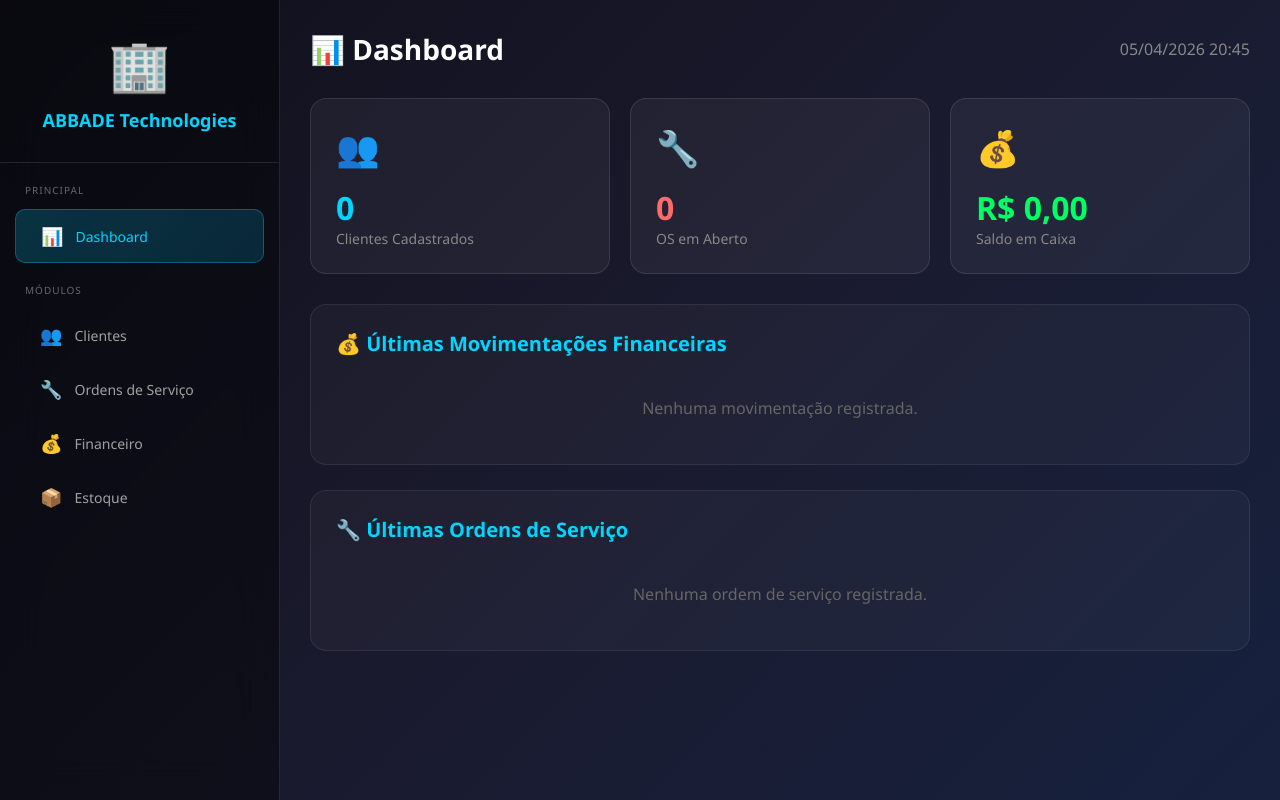
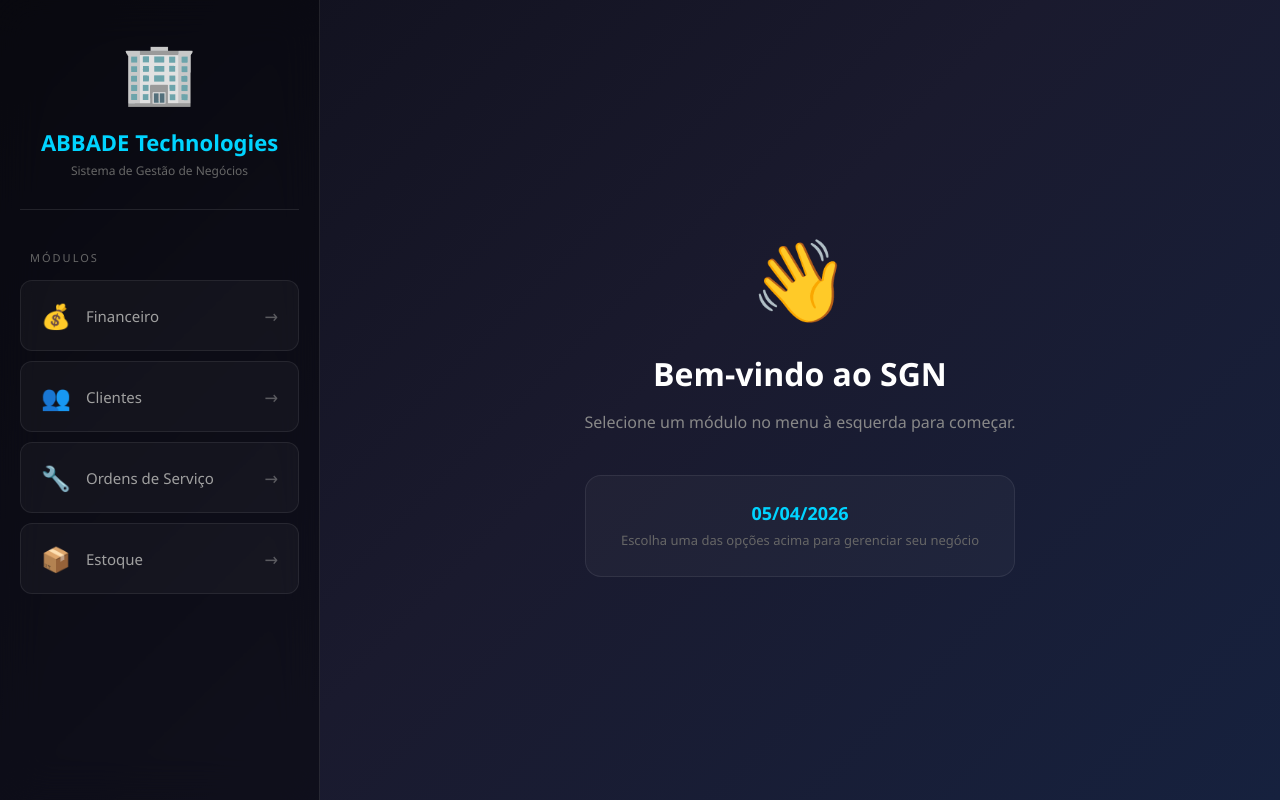
Before and after one commit to acibabbadecastro/sgn-abbade, a PHP site: page /sgn_final/index.php in a window 1280 px wide. Run offline with PHP 8.4, Linux system fonts and the light colour scheme; data that the repository does not hold is empty; some libraries are stand-ins or nearby versions.

Commit message:
Dashboard simplificado: sem valores na tela, botões à esquerda

```diff
--- a/sgn_final/index.php
+++ b/sgn_final/index.php
@@ -1,35 +1,6 @@
 <?php
 // Página inicial do SGN - Dashboard
 require_once 'includes/config.php';
-
-// Buscar estatísticas
-$clientes = $pdo->query("SELECT COUNT(*) FROM clientes.clientes")->fetchColumn();
-$os_abertas = $pdo->query("SELECT COUNT(*) FROM os.ordens_servico WHERE status = 'ABERTA'")->fetchColumn();
-$os_andamento = $pdo->query("SELECT COUNT(*) FROM os.ordens_servico WHERE status = 'EM_ANDAMENTO'")->fetchColumn();
-$os_concluidas = $pdo->query("SELECT COUNT(*) FROM os.ordens_servico WHERE status = 'CONCLUIDA'")->fetchColumn();
-
-// Total em caixa
-$total_entradas = $pdo->query("SELECT COALESCE(SUM(valor), 0) FROM financeiro.movimentacoes WHERE tipo = 'ENTRADA'")->fetchColumn();
-$total_saidas = $pdo->query("SELECT COALESCE(SUM(valor), 0) FROM financeiro.movimentacoes WHERE tipo = 'SAIDA'")->fetchColumn();
-$caixa = $total_entradas - $total_saidas;
-
-// Últimas movimentações
-$movimentacoes = $pdo->query("
-    SELECT m.*, c.nome as categoria_nome
-    FROM financeiro.movimentacoes m
-    LEFT JOIN financeiro.categorias c ON m.categoria_id = c.id
-    ORDER BY m.data DESC, m.id DESC
-    LIMIT 5
-")->fetchAll();
-
-// Últimas OS
-$ultimas_os = $pdo->query("
-    SELECT os.*, c.nome as cliente_nome
-    FROM os.ordens_servico os
-    LEFT JOIN clientes.clientes c ON os.cliente_id = c.id
-    ORDER BY os.id DESC
-    LIMIT 5
-")->fetchAll();
 ?>
 <!DOCTYPE html>
 <html lang="pt-BR">
@@ -47,125 +18,97 @@ $ultimas_os = $pdo->query("
         }
         .container { display: flex; min-height: 100vh; }
         .sidebar {
-            width: 280px;
+            width: 320px;
             background: rgba(0, 0, 0, 0.4);
             backdrop-filter: blur(20px);
             border-right: 1px solid rgba(255, 255, 255, 0.1);
             position: fixed;
             height: 100vh;
             overflow-y: auto;
+            padding: 30px 20px;
         }
         .logo-area {
-            padding: 30px 20px;
+            text-align: center;
+            margin-bottom: 40px;
+            padding-bottom: 30px;
             border-bottom: 1px solid rgba(255, 255, 255, 0.1);
-            text-align: center;
         }
-        .logo-icon { font-size: 50px; margin-bottom: 10px; }
-        .logo-area h1 { color: #00d4ff; font-size: 18px; }
-        .menu { padding: 20px 0; }
-        .menu-title {
-            padding: 0 25px 10px;
+        .logo-icon { font-size: 60px; margin-bottom: 15px; }
+        .logo-area h1 { color: #00d4ff; font-size: 22px; font-weight: 600; }
+        .logo-area p { color: #666; font-size: 12px; margin-top: 5px; }
+
+        .section-title {
             color: #666;
-            font-size: 10px;
+            font-size: 11px;
             text-transform: uppercase;
-            letter-spacing: 1px;
+            letter-spacing: 2px;
+            margin-bottom: 15px;
+            padding-left: 10px;
         }
-        .menu-item {
+
+        .modulo-btn {
             display: flex;
             align-items: center;
-            padding: 14px 25px;
-            margin: 2px 15px;
-            border-radius: 10px;
+            width: 100%;
+            padding: 18px 20px;
+            margin-bottom: 10px;
+            background: rgba(255, 255, 255, 0.03);
+            border: 1px solid rgba(255, 255, 255, 0.08);
+            border-radius: 12px;
             color: #a0a0a0;
             text-decoration: none;
-            font-size: 14px;
+            font-size: 15px;
             transition: all 0.3s ease;
         }
-        .menu-item:hover {
-            background: rgba(255, 255, 255, 0.05);
+        .modulo-btn:hover {
+            background: rgba(0, 212, 255, 0.1);
+            border-color: rgba(0, 212, 255, 0.3);
+            color: #00d4ff;
+            transform: translateX(5px);
+        }
+        .modulo-btn .icon { font-size: 24px; margin-right: 15px; }
+        .modulo-btn .arrow { margin-left: auto; font-size: 18px; opacity: 0.5; }
+
+        .modulo-btn.financeiro:hover { background: rgba(0, 255, 100, 0.1); border-color: rgba(0, 255, 100, 0.3); color: #00ff64; }
+        .modulo-btn.clientes:hover { background: rgba(0, 212, 255, 0.1); border-color: rgba(0, 212, 255, 0.3); color: #00d4ff; }
+        .modulo-btn.os:hover { background: rgba(255, 193, 7, 0.1); border-color: rgba(255, 193, 7, 0.3); color: #ffc107; }
+        .modulo-btn.estoque:hover { background: rgba(255, 107, 107, 0.1); border-color: rgba(255, 107, 107, 0.3); color: #ff6b6b; }
+
+        .main-content {
+            margin-left: 320px;
+            flex: 1;
+            padding: 40px;
+            display: flex;
+            flex-direction: column;
+            justify-content: center;
+            align-items: center;
+        }
+        .welcome {
+            text-align: center;
+            max-width: 600px;
+        }
+        .welcome h2 {
             color: #fff;
-        }
-        .menu-item.active {
-            background: linear-gradient(135deg, rgba(0, 212, 255, 0.2) 0%, rgba(0, 153, 204, 0.2) 100%);
-            color: #00d4ff;
-            border: 1px solid rgba(0, 212, 255, 0.3);
-        }
-        .menu-item .icon { margin-right: 12px; font-size: 18px; }
-        .main-content {
-            margin-left: 280px;
-            flex: 1;
-            padding: 30px;
-        }
-        .header {
-            display: flex;
-            justify-content: space-between;
-            align-items: center;
-            margin-bottom: 30px;
-        }
-        .header h2 { color: #fff; font-size: 28px; }
-        .cards-grid {
-            display: grid;
-            grid-template-columns: repeat(auto-fit, minmax(250px, 1fr));
-            gap: 20px;
-            margin-bottom: 30px;
-        }
-        .card {
-            background: rgba(255, 255, 255, 0.05);
-            border: 1px solid rgba(255, 255, 255, 0.1);
-            border-radius: 16px;
-            padding: 25px;
-            transition: transform 0.3s ease;
-        }
-        .card:hover { transform: translateY(-5px); }
-        .card-header {
-            display: flex;
-            justify-content: space-between;
-            align-items: center;
+            font-size: 32px;
             margin-bottom: 15px;
         }
-        .card-icon { font-size: 35px; }
-        .card-value { font-size: 32px; font-weight: 700; color: #fff; }
-        .card-label { color: #888; font-size: 14px; }
-        .card-clientes .card-value { color: #00d4ff; }
-        .card-os .card-value { color: #ff6b6b; }
-        .card-caixa .card-value { color: #00ff64; }
-        .section {
+        .welcome p {
+            color: #888;
+            font-size: 16px;
+            line-height: 1.6;
+        }
+        .welcome .emoji { font-size: 80px; margin-bottom: 20px; }
+
+        .info-box {
+            margin-top: 40px;
             background: rgba(255, 255, 255, 0.03);
             border: 1px solid rgba(255, 255, 255, 0.08);
             border-radius: 16px;
-            padding: 25px;
-            margin-bottom: 25px;
+            padding: 25px 35px;
+            text-align: center;
         }
-        .section h3 {
-            color: #00d4ff;
-            margin-bottom: 20px;
-            font-size: 20px;
-        }
-        table { width: 100%; border-collapse: collapse; }
-        th {
-            text-align: left;
-            padding: 15px;
-            color: #888;
-            border-bottom: 1px solid rgba(255, 255, 255, 0.1);
-            font-weight: 500;
-        }
-        td {
-            padding: 15px;
-            border-bottom: 1px solid rgba(255, 255, 255, 0.05);
-            color: #e0e0e0;
-        }
-        tr:hover td { background: rgba(255, 255, 255, 0.02); }
-        .status {
-            padding: 5px 12px;
-            border-radius: 20px;
-            font-size: 12px;
-            font-weight: 500;
-        }
-        .status-aberta { background: rgba(255, 107, 107, 0.2); color: #ff6b6b; }
-        .status-andamento { background: rgba(255, 193, 7, 0.2); color: #ffc107; }
-        .status-concluida { background: rgba(0, 255, 100, 0.2); color: #00ff64; }
-        .valor-entrada { color: #00ff64; }
-        .valor-saida { color: #ff6b6b; }
+        .info-box p { color: #666; font-size: 13px; }
+        .info-box .date { color: #00d4ff; font-size: 18px; font-weight: 600; margin-bottom: 5px; }
     </style>
 </head>
 <body>
@@ -174,125 +117,46 @@ $ultimas_os = $pdo->query("
             <div class="logo-area">
                 <div class="logo-icon">🏢</div>
                 <h1>ABBADE Technologies</h1>
+                <p>Sistema de Gestão de Negócios</p>
             </div>
-            <div class="menu">
-                <div class="menu-title">Principal</div>
-                <a href="index.php" class="menu-item active">
-                    <span class="icon">📊</span>Dashboard
-                </a>
 
-                <div class="menu-title" style="margin-top: 20px;">Módulos</div>
-                <a href="modulos/clientes/index.php" class="menu-item">
-                    <span class="icon">👥</span>Clientes
-                </a>
-                <a href="modulos/os/index.php" class="menu-item">
-                    <span class="icon">🔧</span>Ordens de Serviço
-                </a>
-                <a href="modulos/financeiro/index.php" class="menu-item">
-                    <span class="icon">💰</span>Financeiro
-                </a>
-                <a href="modulos/estoque/index.php" class="menu-item">
-                    <span class="icon">📦</span>Estoque
-                </a>
-            </div>
+            <div class="section-title">Módulos</div>
+
+            <a href="modulos/financeiro/index.php" class="modulo-btn financeiro">
+                <span class="icon">💰</span>
+                <span>Financeiro</span>
+                <span class="arrow">→</span>
+            </a>
+
+            <a href="modulos/clientes/index.php" class="modulo-btn clientes">
+                <span class="icon">👥</span>
+                <span>Clientes</span>
+                <span class="arrow">→</span>
+            </a>
+
+            <a href="modulos/os/index.php" class="modulo-btn os">
+                <span class="icon">🔧</span>
+                <span>Ordens de Serviço</span>
+                <span class="arrow">→</span>
+            </a>
+
+            <a href="modulos/estoque/index.php" class="modulo-btn estoque">
+                <span class="icon">📦</span>
+                <span>Estoque</span>
+                <span class="arrow">→</span>
+            </a>
         </nav>
 
         <main class="main-content">
-            <div class="header">
-                <h2>📊 Dashboard</h2>
-                <div style="color: #888;"><?php echo date('d/m/Y H:i'); ?></div>
-            </div>
+            <div class="welcome">
+                <div class="emoji">👋</div>
+                <h2>Bem-vindo ao SGN</h2>
+                <p>Selecione um módulo no menu à esquerda para começar.</p>
 
-            <div class="cards-grid">
-                <div class="card card-clientes">
-                    <div class="card-header">
-                        <span class="card-icon">👥</span>
-                    </div>
-                    <div class="card-value"><?php echo $clientes; ?></div>
-                    <div class="card-label">Clientes Cadastrados</div>
+                <div class="info-box">
+                    <div class="date"><?php echo date('d/m/Y'); ?></div>
+                    <p>Escolha uma das opções acima para gerenciar seu negócio</p>
                 </div>
-
-                <div class="card card-os">
-                    <div class="card-header">
-                        <span class="card-icon">🔧</span>
-                    </div>
-                    <div class="card-value"><?php echo $os_abertas + $os_andamento; ?></div>
-                    <div class="card-label">OS em Aberto</div>
-                </div>
-
-                <div class="card card-caixa">
-                    <div class="card-header">
-                        <span class="card-icon">💰</span>
-                    </div>
-                    <div class="card-value"><?php echo formatarMoeda($caixa); ?></div>
-                    <div class="card-label">Saldo em Caixa</div>
-                </div>
-            </div>
-
-            <div class="section">
-                <h3>💰 Últimas Movimentações Financeiras</h3>
-                <?php if (count($movimentacoes) > 0): ?>
-                <table>
-                    <thead>
-                        <tr>
-                            <th>Data</th>
-                            <th>Descrição</th>
-                            <th>Categoria</th>
-                            <th>Tipo</th>
-                            <th style="text-align: right;">Valor</th>
-                        </tr>
-                    </thead>
-                    <tbody>
-                        <?php foreach ($movimentacoes as $m): ?>
-                        <tr>
-                            <td><?php echo formatarData($m['data']); ?></td>
-                            <td><?php echo htmlspecialchars($m['descricao']); ?></td>
-                            <td><?php echo htmlspecialchars($m['categoria_nome'] ?? 'N/A'); ?></td>
-                            <td><?php echo $m['tipo']; ?></td>
-                            <td style="text-align: right;" class="<?php echo $m['tipo'] == 'ENTRADA' ? 'valor-entrada' : 'valor-saida'; ?>">
-                                <?php echo formatarMoeda($m['valor']); ?>
-                            </td>
-                        </tr>
-                        <?php endforeach; ?>
-                    </tbody>
-                </table>
-                <?php else: ?>
-                <p style="color: #666; text-align: center; padding: 20px;">Nenhuma movimentação registrada.</p>
-                <?php endif; ?>
-            </div>
-
-            <div class="section">
-                <h3>🔧 Últimas Ordens de Serviço</h3>
-                <?php if (count($ultimas_os) > 0): ?>
-                <table>
-                    <thead>
-                        <tr>
-                            <th>OS #</th>
-                            <th>Cliente</th>
-                            <th>Equipamento</th>
-                            <th>Status</th>
-                            <th>Data</th>
-                        </tr>
-                    </thead>
-                    <tbody>
-                        <?php foreach ($ultimas_os as $os): ?>
-                        <tr>
-                            <td>#<?php echo $os['id']; ?></td>
-                            <td><?php echo htmlspecialchars($os['cliente_nome'] ?? 'N/A'); ?></td>
-                            <td><?php echo htmlspecialchars($os['equipamento']); ?></td>
-                            <td>
-                                <span class="status status-<?php echo strtolower($os['status']); ?>">
-                                    <?php echo str_replace('_', ' ', $os['status']); ?>
-                                </span>
-                            </td>
-                            <td><?php echo formatarData($os['data_abertura']); ?></td>
-                        </tr>
-                        <?php endforeach; ?>
-                    </tbody>
-                </table>
-                <?php else: ?>
-                <p style="color: #666; text-align: center; padding: 20px;">Nenhuma ordem de serviço registrada.</p>
-                <?php endif; ?>
             </div>
         </main>
     </div>
```
